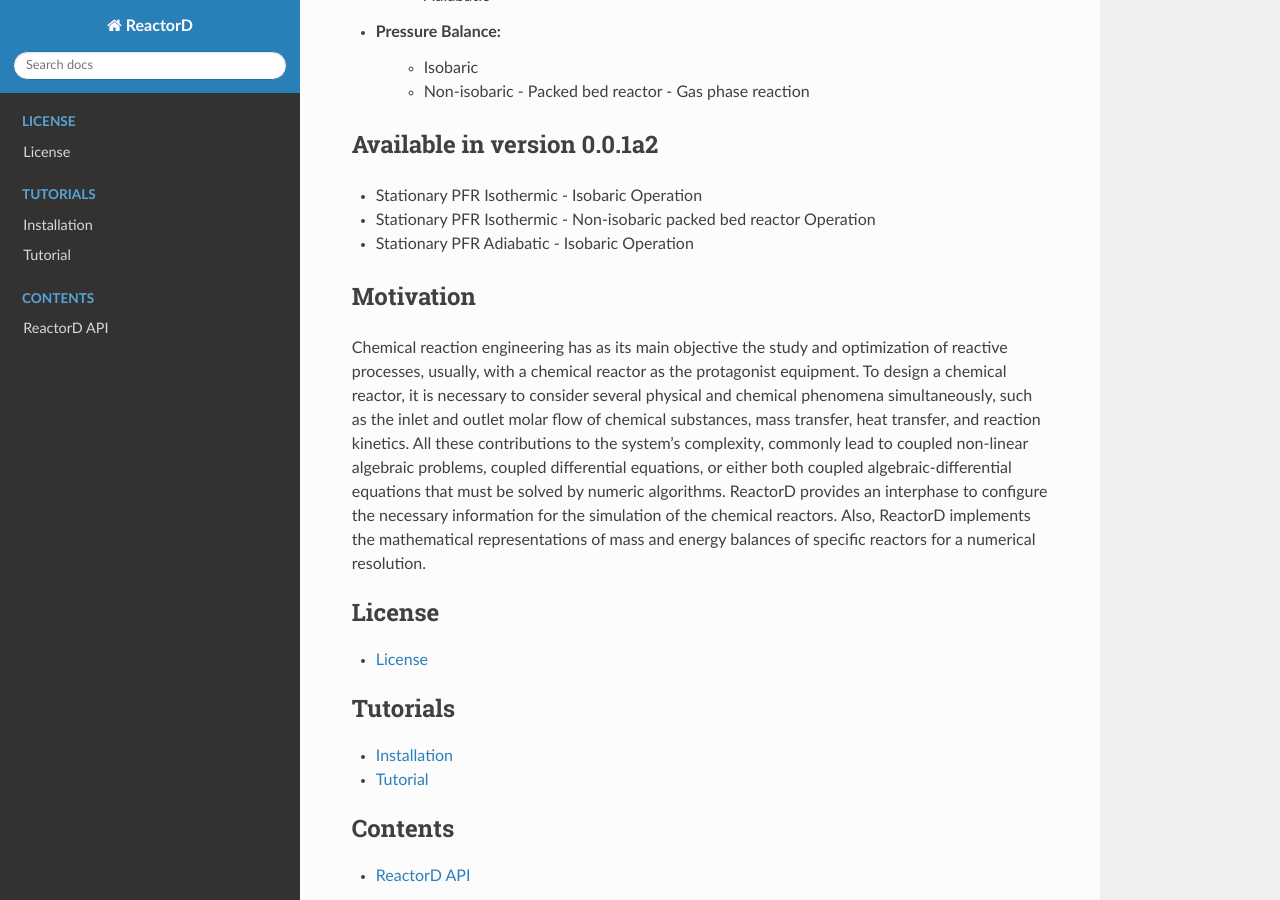
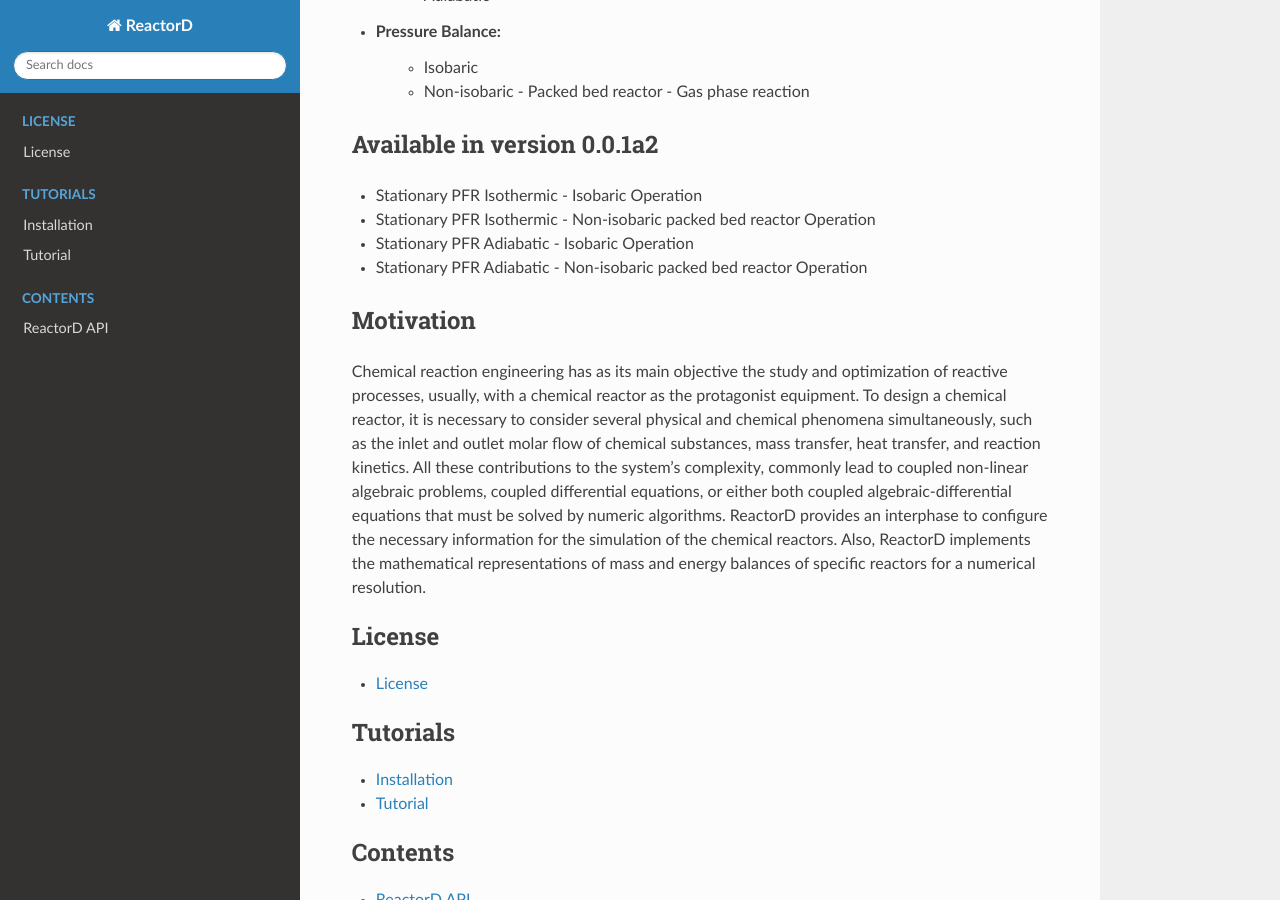
Before and after one commit to SalvadorBrandolin/ReactorD, a Sphinx documentation site: the page built from docs/source/index.rst, in a window 1280 px wide and 900 px high, scrolled down 1402 px. Built offline with Sphinx 7.4.7 and the Read the Docs theme 2.0.0, drawn with Linux system fonts in a browser that asks for light colours.

Commit message:
stillworking

```diff
--- a/docs/source/index.rst
+++ b/docs/source/index.rst
@@ -77,6 +77,7 @@ Available in version 0.0.1a2
 - Stationary PFR Isothermic - Isobaric Operation
 - Stationary PFR Isothermic - Non-isobaric packed bed reactor Operation
 - Stationary PFR Adiabatic  - Isobaric Operation
+- Stationary PFR Adiabatic  - Non-isobaric packed bed reactor Operation
 
 Motivation
 ----------
```
Also changed, not shown: README.md (+1 -0 lines), docs/source/tutorial/presentation/arquitectura.PNG.
